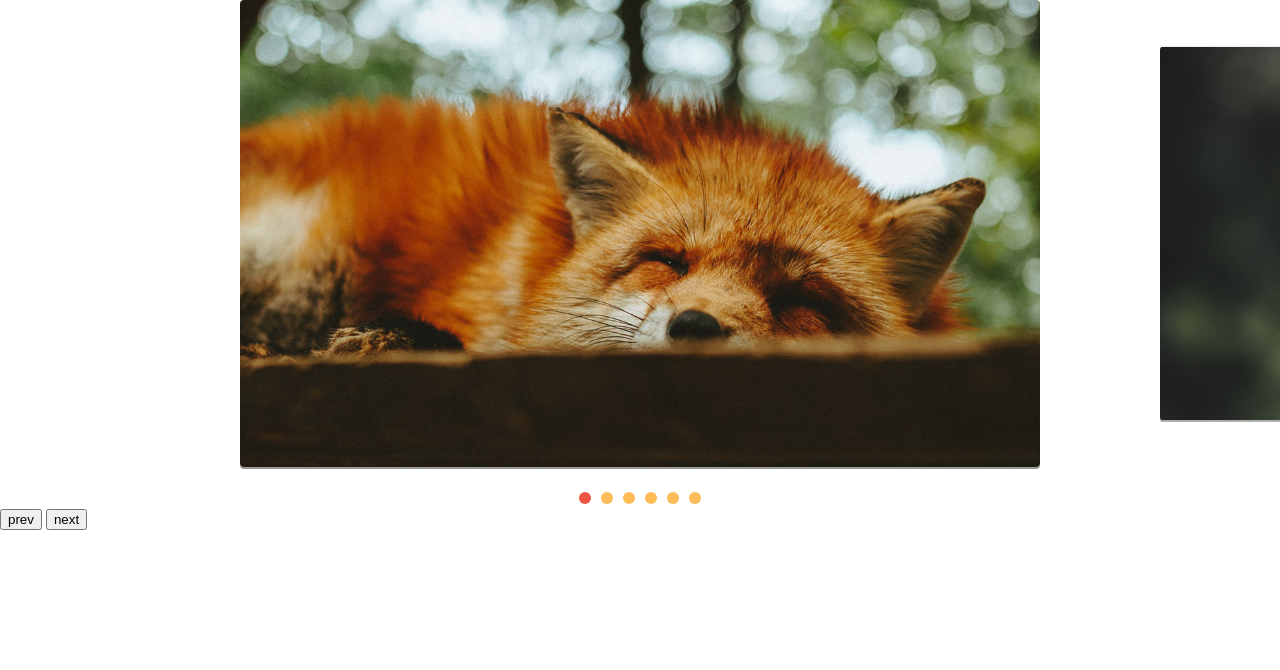
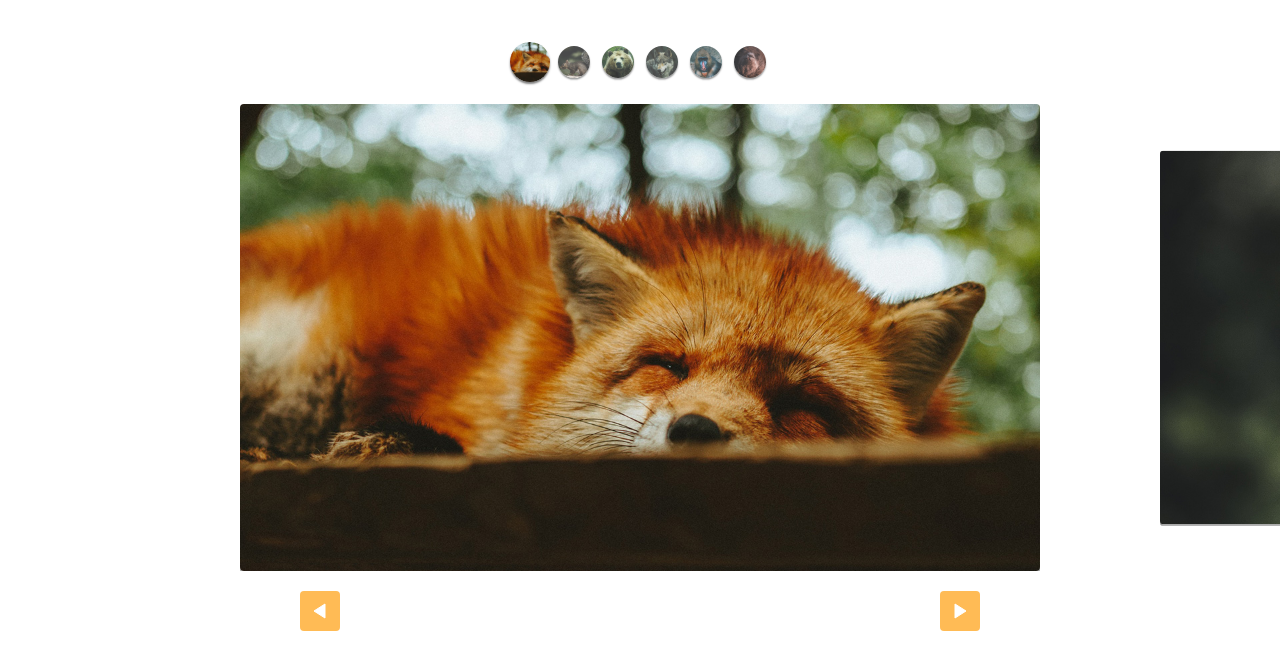
Before and after one commit to marisbispo/slide-js, a plain HTML site: page index.html in a window 1280 px wide. Drawn offline with Linux system fonts and the light colour scheme.

Commit message:
custom controls estilizados

```diff
--- a/css/style.css
+++ b/css/style.css
@@ -60,7 +60,50 @@ img{
 
 [data-control="slide"] li.active a,
 [data-control="slide"] li a:hover{
+  background: #E54;
+}
 
-  background: #E54;
+.custom-controls{
+  display:flex;
+  justify-content: center;
+  margin-top:40px;
+  flex-wrap: wrap;
+  margin-bottom:20px;
+}
 
+.custom-controls li{
+  opacity: .8;
+  transform: scale(.8);
+  width:40px;
+  height:40px;
+  border-radius:50%;
+  overflow:hidden;
+  margin:2px;
+  box-shadow:0 2px 2px rgba(0,0,0,.5);
+  transition: .3s;
 }
+
+.custom-controls li.active{
+  opacity:1;
+  transform: scale(1);
+}
+
+.arrow-nav{
+  display:flex;
+  justify-content: space-around;
+  margin:20px 0;
+}
+
+.arrow-nav button{
+  cursor:pointer;
+  border:none;
+  border-radius:4px;
+  color:white;
+  width:40px;
+  height:40px;
+  background: #FB5 url('../img/arrow.svg') center center no-repeat;
+}
+
+.arrow-nav button.prev{
+  transform: rotate(-180deg)
+}
--- a/index.html
+++ b/index.html
@@ -7,6 +7,14 @@
   <link rel="stylesheet" href="css/style.css">
 </head>
 <body>
+  <ul class="custom-controls">
+    <li><img src="img/foto1-thumb.jpg" alt=""></li>
+    <li><img src="img/foto2-thumb.jpg" alt=""></li>
+    <li><img src="img/foto3-thumb.jpg" alt=""></li>
+    <li><img src="img/foto4-thumb.jpg" alt=""></li>
+    <li><img src="img/foto5-thumb.jpg" alt=""></li>
+    <li><img src="img/foto6-thumb.jpg" alt=""></li>
+  </ul>
   <div class="slide-wrapper">
     <ul class="slide">
       <li><img src="img/foto1.jpg"></li>
@@ -18,8 +26,8 @@
     </ul>
   </div>
   <div class="arrow-nav">
-    <button class="prev">prev</button>
-    <button class="next">next</button>
+    <button class="prev"></button>
+    <button class="next"></button>
 
   </div>
 
--- a/js/script.js
+++ b/js/script.js
@@ -1,9 +1,9 @@
-import {SlideNav} from "./slide.js";
+import SlideNav from "./slide.js";
 
 const slide = new SlideNav('.slide', '.slide-wrapper');
 slide.init();
 slide.addArrow('.prev', '.next');
 
-slide.addControl();
+slide.addControl('.custom-controls');
 
 console.log(slide)
--- a/js/slide.js
+++ b/js/slide.js
@@ -162,7 +162,7 @@ bindEvents() {
 
 }
 
-export class SlideNav extends Slide{
+export default class SlideNav extends Slide{
 
   constructor(slide, wrapper){
     super(slide, wrapper);
```
